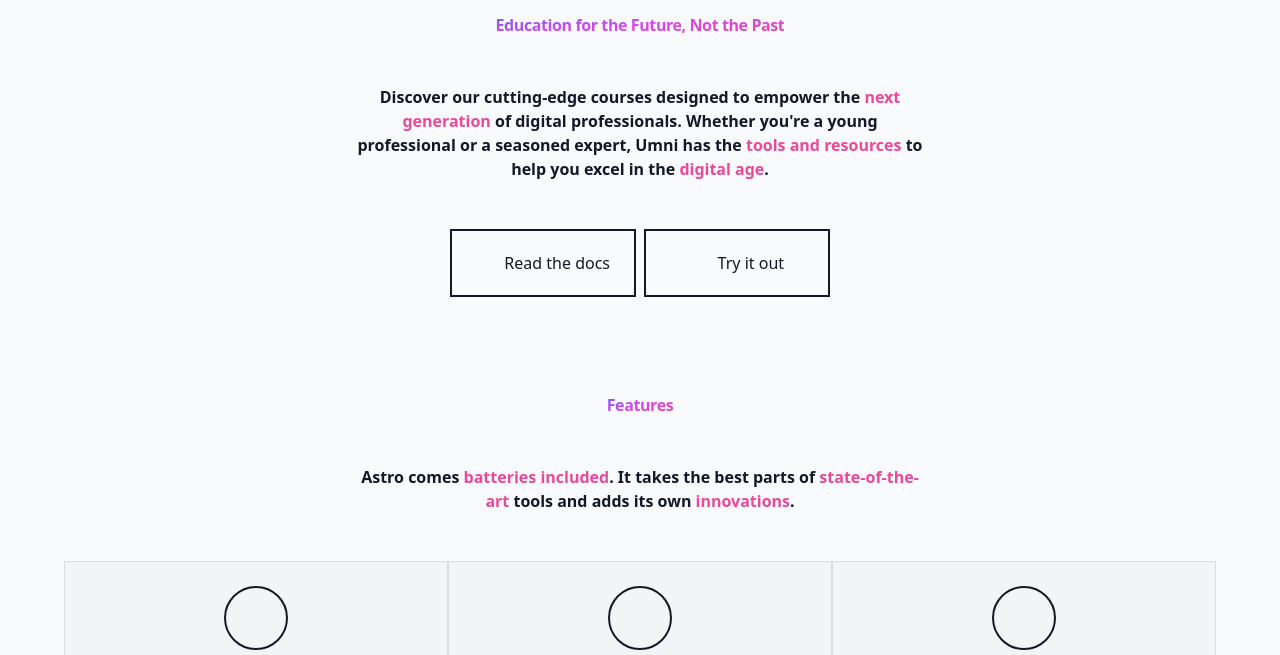
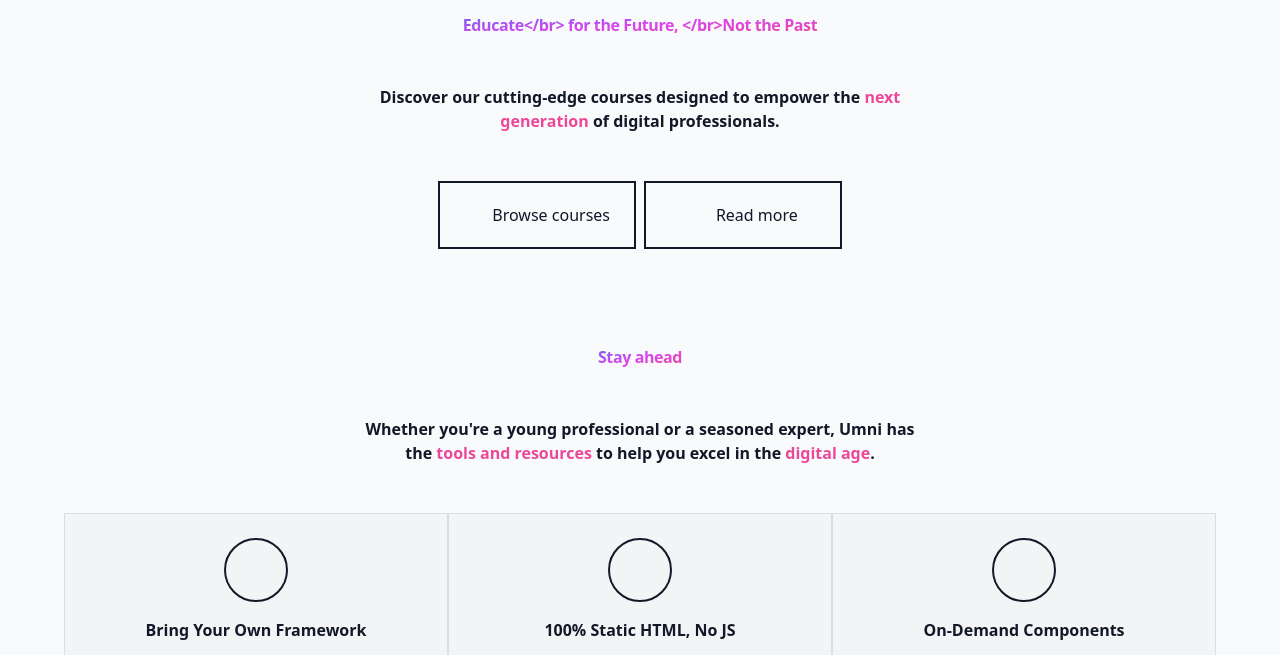
Before and after one commit to umnidev/landing-page, an Astro site: page / in a window 1280 px wide. Shown: the part 1059-1714 px from the top of the page. Built offline with nearby package versions, Linux system fonts and the light colour scheme; Astro itself is replaced by a stand-in of ours; animation ran at ten frames a second; some icons are missing; what tailwindcss-fluid-type would draw is missing.

Commit message:
update text

```diff
--- a/src/components/features.astro
+++ b/src/components/features.astro
@@ -43,12 +43,11 @@
 ];
 ---
 
-<ContentSection title="Features" id="features">
+<ContentSection title="Stay ahead" id="features">
   <Fragment slot="lead">
-    Astro comes <span class="text-primary">batteries included</span>. It takes
-    the best parts of
-    <span class="text-primary">state-of-the-art</span>
-    tools and adds its own <span class="text-primary">innovations</span>.
+    Whether you're a young professional or a seasoned expert, Umni has the
+    <span class="text-primary">tools and resources</span> to help you excel in the
+    <span class="text-primary">digital age</span>.
   </Fragment>
   <ul class="grid max-w-6xl grid-cols-1 md:grid-cols-2 lg:grid-cols-3">
     {
--- a/src/components/intro.astro
+++ b/src/components/intro.astro
@@ -3,14 +3,14 @@
 import ContentSection from "~/components/content-section.astro";
 ---
 
-<ContentSection title="Education for the Future, Not the Past" id="intro">
+<ContentSection
+  title="Educate</br> for the Future, </br>Not the Past"
+  id="intro"
+>
   <Icon slot="eyebrow" name="logomark" class="h-32" />
   <Fragment slot="lead">
     Discover our cutting-edge courses designed to empower the
-    <span class="text-primary">next generation</span> of digital professionals. Whether
-    you're a young professional or a seasoned expert, Umni has the
-    <span class="text-primary">tools and resources</span> to help you excel in the
-    <span class="text-primary">digital age</span>.
+    <span class="text-primary">next generation</span> of digital professionals.
   </Fragment>
   <div class="grid grid-cols-1 gap-2 sm:grid-cols-2">
     <a
@@ -18,14 +18,14 @@
       class="flex items-center justify-center gap-3 border-2 border-current px-6 py-4"
     >
       <Icon pack="mdi" name="telescope" class="h-8" />
-      <span>Read the docs</span>
+      <span>Browse courses</span>
     </a>
     <a
       href="https://astro.new/"
       class="flex items-center justify-center gap-3 border-2 border-current px-6 py-4"
     >
       <Icon pack="mdi" name="rocket" class="h-8" />
-      <span>Try it out</span>
+      <span>Read more</span>
     </a>
   </div>
 </ContentSection>
```
Also changed, not shown: 1 other file.
